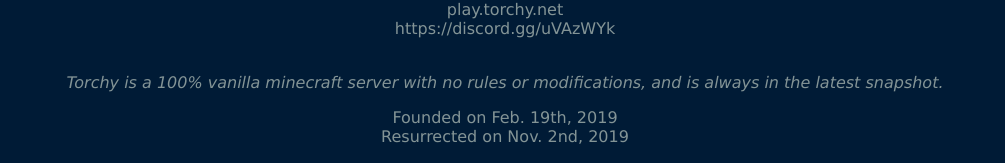
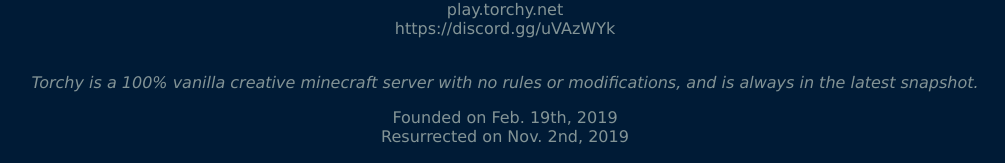
Before and after one commit to manpage12/Torchy, a plain HTML site: page index.html in a window 1280 px wide. Shown: the part 194-357 px from the top of the page, without its empty margins (135-1140 px from the left). Drawn offline with Linux system fonts and the light colour scheme.

Commit message:
Update index.html

```diff
--- a/index.html
+++ b/index.html
@@ -9,7 +9,7 @@
     https://discord.gg/uVAzWYk<br>
         <br>
         <p class="bio">
-            Torchy is a 100% vanilla minecraft server with no rules or modifications, and is always in the latest snapshot.
+            Torchy is a 100% vanilla creative minecraft server with no rules or modifications, and is always in the latest snapshot.
         </p>
         <p>
             Founded on Feb. 19th, 2019<br>
```
